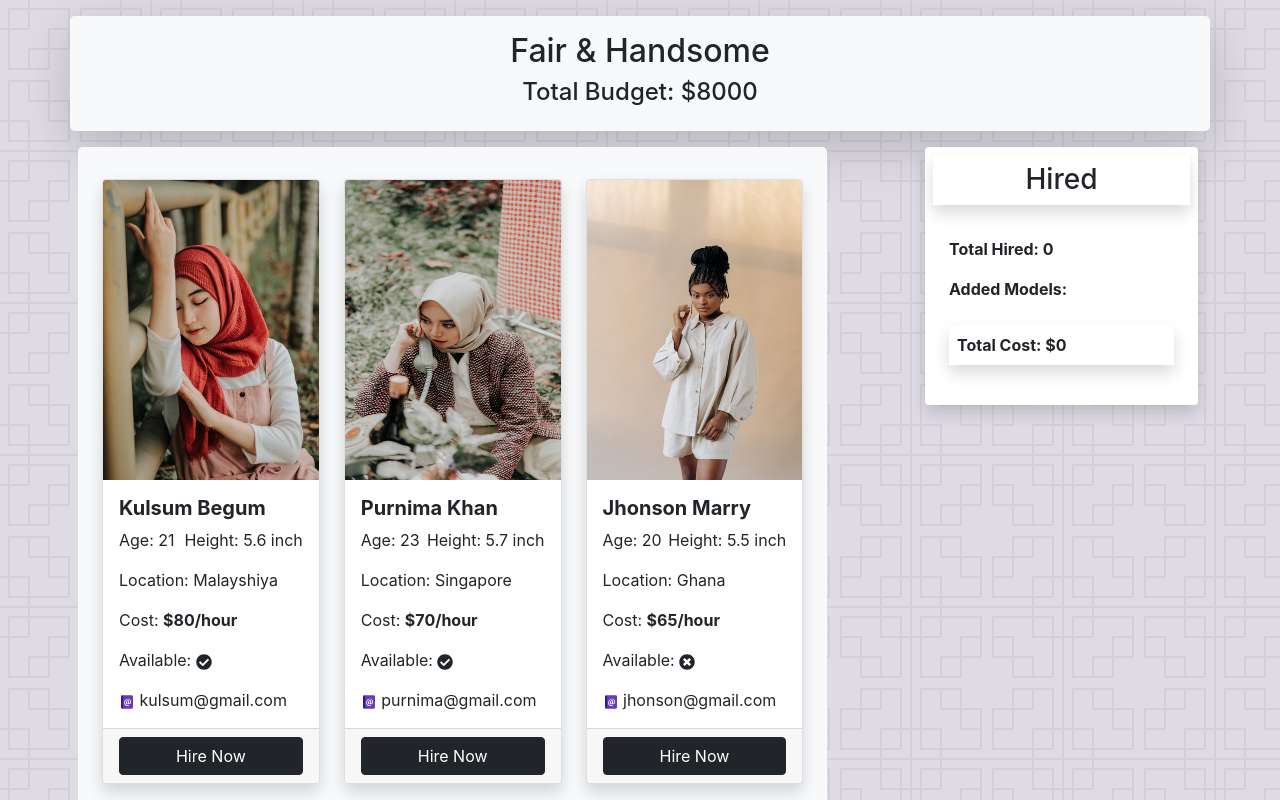
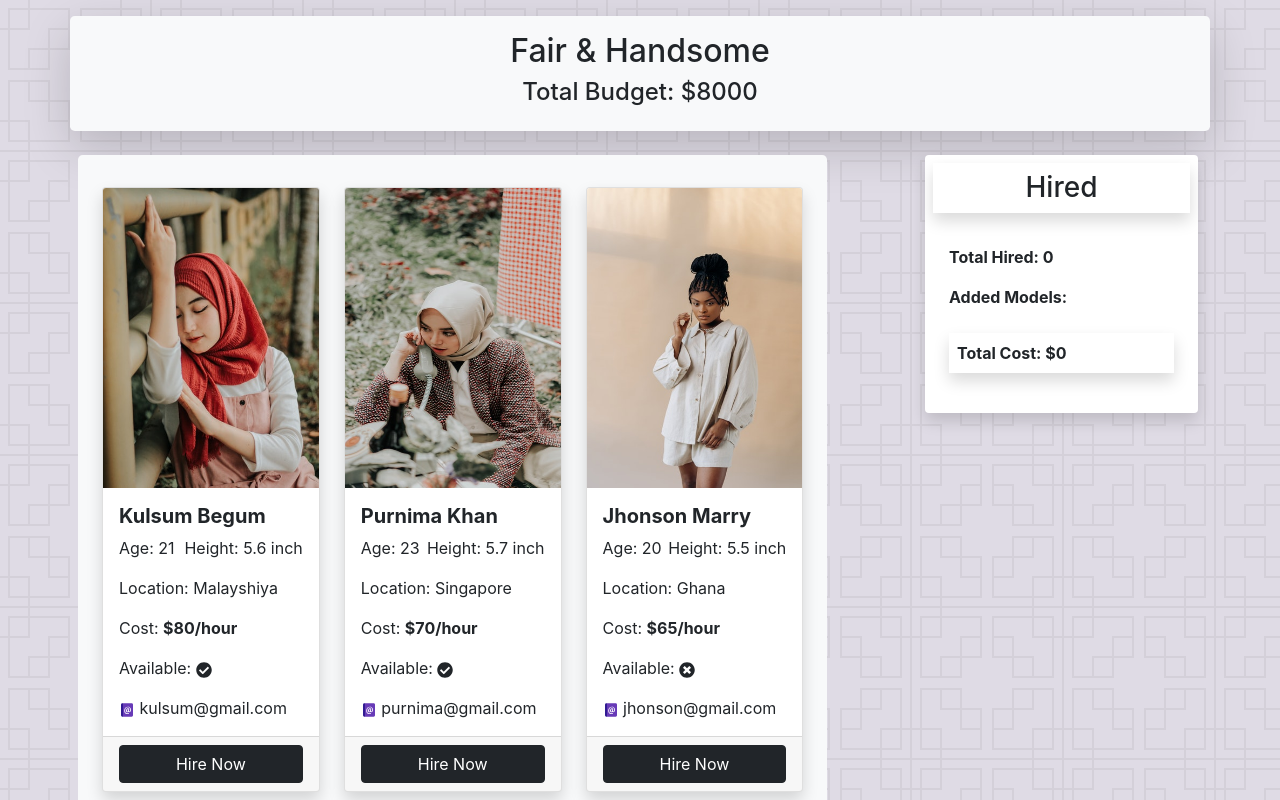
Before and after one commit to Mostakimul/react-model-cart, a React (Create React App) app: page / in a window 1280 px wide. Shown: the top 800 px of the page. Built offline with nearby package versions, Linux system fonts and the light colour scheme.

Commit message:
sticky position and margin fixed

```diff
--- a/public/db.json
+++ b/public/db.json
@@ -116,7 +116,7 @@
     "height": "5.7 inch",
     "location": "Italy",
     "cost": 150,
-    "isAvailable": false,
+    "isAvailable": true,
     "email": "federica@gmail.com",
     "image": "./img/model 11.jpg"
   },
--- a/src/Components/Cart/Cart.js
+++ b/src/Components/Cart/Cart.js
@@ -17,7 +17,7 @@ const Cart = (props) => {
     totalCost = totalCost + model.cost;
   });
   return (
-    <div className="card border-0 p-2 shadow">
+    <div className="card border-0 p-2 shadow sticky-top mt-2">
       <div className="card-title">
         <h3 className="text-center shadow p-2">Hired</h3>
       </div>
--- a/src/Components/Products/Products.js
+++ b/src/Components/Products/Products.js
@@ -26,7 +26,7 @@ const Products = () => {
   return (
     <div className="row g-2 mb-5">
       {/* Products section */}
-      <div className="col-8 bg-light rounded-3 pb-3">
+      <div className="col-8 bg-light rounded-3 pb-3 mt-3">
         <div className="row row-cols-1 row-cols-md-3 g-4 m-2">
           {models.map((model) => (
             <Product
```
